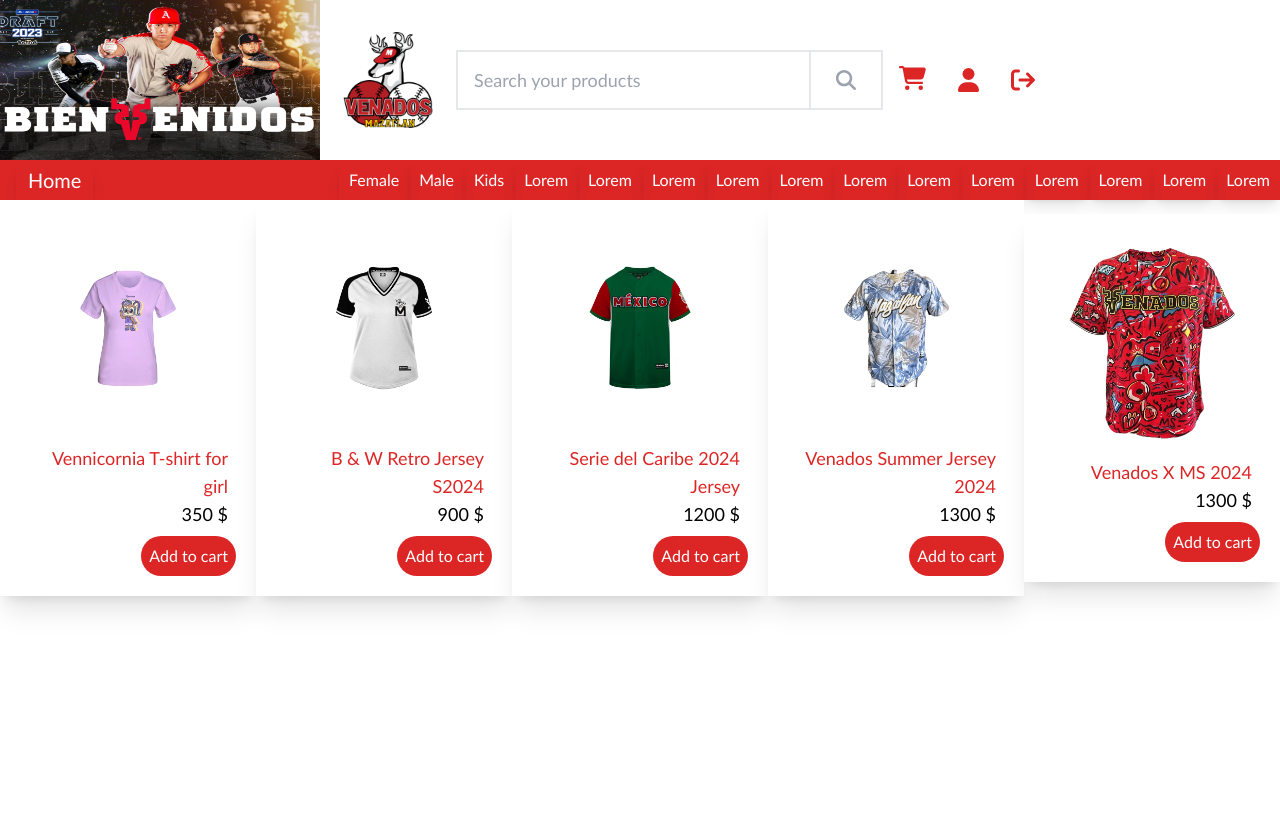
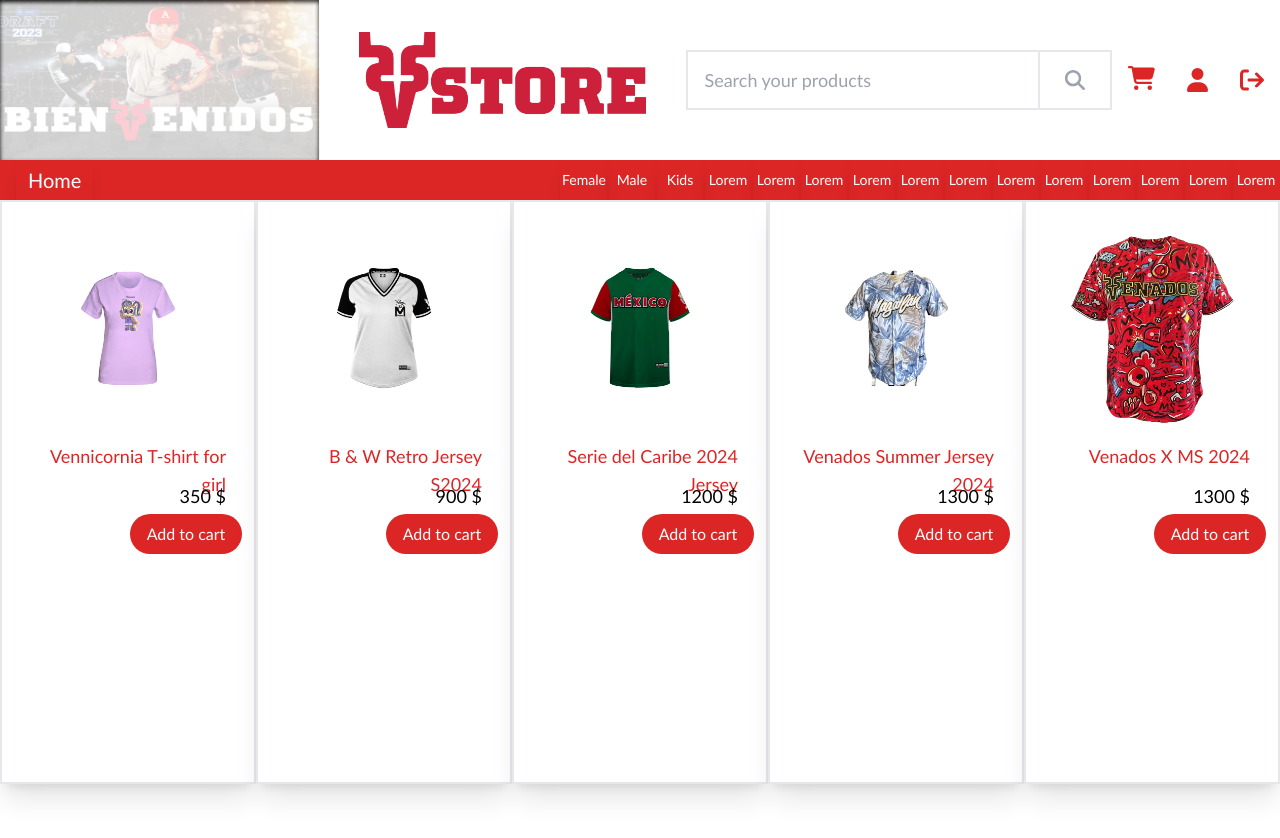
Before and after one commit to Kris1980k/shopping-cart, a React (Vite) app: page / in a window 1280 px wide. Shown: the top 838 px of the page. Before the commit the page ends 800 px from the top, so only its background shows below. Built offline with nearby package versions, Linux system fonts and the light colour scheme.

Commit message:
responsive design on everything

```diff
--- a/src/App.jsx
+++ b/src/App.jsx
@@ -62,7 +62,7 @@
     }
 
     function searchProductsByQuery (e) {
-        setSearchItem(e.target.value)
+        setSearchItem(e.target.value);
     }
 
     function addItem(i){
--- a/src/Components/SearchComponent.jsx
+++ b/src/Components/SearchComponent.jsx
@@ -25,25 +25,27 @@
         <>
         <header style={{'backgroundSize': "100% 100%"}} className='App-header  bg-cover'>
             <div className="search-bar bg-white px-4 py-2 flex items-center">
-            <div className="gallery  w-5/6 h-full shadow-black shadow-inner">
+            <div className="gallery xl:block lg:block md:block hidden w-5/6 h-full shadow-black shadow-inner">
                 <div className="img">
-                    <img className='gal-img' src="src/img/gallery/gallery_1.jpg" alt="" />
+                    <img className='gal-img prevent-select-img' src="src/img/gallery/gallery_1.jpg" alt="" />
                 </div>
                 <div className="img">
-                    <img className='gal-img' src="src/img/gallery/gallery_2.jpeg" alt="" />
+                    <img className='gal-img prevent-select-img' src="src/img/gallery/gallery_2.jpeg" alt="" />
                 </div>
                 <div className="img">
-                    <img className='gal-img' src="src/img/gallery/gallery_3.png" alt="" />
+                    <img className='gal-img prevent-select-img' src="src/img/gallery/gallery_3.png" alt="" />
                 </div>
                 <div className="img">
-                    <img className="gal-img" src="src/img/gallery/gallery_4.jpg" alt="" />
+                    <img className="gal-img prevent-select-img" src="src/img/gallery/gallery_4.jpg" alt="" />
                 </div>
                 <div className="img">
-                    <img className='gal-img' src="src/img/gallery/gallery_5.jpg" alt="" />
+                    <img className='gal-img prevent-select-img' src="src/img/gallery/gallery_5.jpg" alt="" />
                 </div>
             </div>
-            <img src="src\img\venados-logo.png" className='border-red-600 w-24 mx-5' alt="Venados logo" />
-                <div className='border-2 w-1/3 flex items-center'>
+            <img src="src\img\banner-venados.png" className='xl:block lg:block md:inline-block hidden border-red-600 prevent-select-img w-72 h-24 mx-10' alt="Venados logo" />
+            <img src="src\img\venados-logo.png" className='xl:hidden lg:hidden md:hidden sm:hidden block border-red-600 prevent-select-img w-32 h-20 mx-4' alt="Venados logo mobile" />
+                <div className='w-1/3'>
+                <div className='border-2 xl:flex lg:flex md:flex sm:flex hidden items-center '>
                     <input
                     type="text"
                     placeholder='Search your products'
@@ -57,6 +59,7 @@
                         </Link>
                     </div>
                 </div>
+                </div>
                 <Link to="/cart">
                     <FontAwesomeIcon icon={faCartShopping} className='text-red-600 h-6 px-4 hover:scale-125 transition-transform' />
                 </Link>
@@ -66,25 +69,25 @@
             <nav className='bg-red-600 text-white h-10 items-center '>
                 <div className='inline-block  h-full px-4 '>
                     <div className='flex p-3 h-full items-center hover:bg-red-700 transition-all shadow-lg hover:shadow-red-800'>
-                        <p className=' text-xl'>Home</p>
+                        <p className=' lg:text-xl md:text-sm'>Home</p>
                     </div>
                 </div>
                 <ul className='float-right h-full flex items-center'>
-                <li className='shadow-lg hover:shadow-red-800'>Female</li>
-                <li className='shadow-lg hover:shadow-red-800'> Male</li>
-                <li className='shadow-lg hover:shadow-red-800'> Kids</li>
-                <li className='shadow-lg hover:shadow-red-800'> Lorem</li>
-                <li className='shadow-lg hover:shadow-red-800'> Lorem</li>
-                <li className='shadow-lg hover:shadow-red-800'> Lorem</li>
-                <li className='shadow-lg hover:shadow-red-800'> Lorem</li>
-                <li className='shadow-lg hover:shadow-red-800'> Lorem</li>
-                <li className='shadow-lg hover:shadow-red-800'> Lorem</li>
-                <li className='shadow-lg hover:shadow-red-800'> Lorem</li>
-                <li className='shadow-lg hover:shadow-red-800'> Lorem</li>
-                <li className='shadow-lg hover:shadow-red-800'> Lorem</li>
-                <li className='shadow-lg hover:shadow-red-800'> Lorem</li>
-                <li className='shadow-lg hover:shadow-red-800'> Lorem</li>
-                <li className='shadow-lg hover:shadow-red-800'> Lorem</li>
+                <li className='md:text-sm md:w-10 md:px-6  shadow-lg hover:shadow-red-800'>Female</li>
+                <li className='md:text-sm md:w-10 md:px-6  shadow-lg hover:shadow-red-800'> Male</li>
+                <li className='md:text-sm md:w-10 md:px-6  shadow-lg hover:shadow-red-800'> Kids</li>
+                <li className='md:text-sm md:w-10 md:px-6  shadow-lg hover:shadow-red-800'> Lorem</li>
+                <li className='md:text-sm md:w-10 md:px-6  shadow-lg hover:shadow-red-800'> Lorem</li>
+                <li className='md:text-sm md:w-10 md:px-6  shadow-lg hover:shadow-red-800'> Lorem</li>
+                <li className='md:text-sm md:w-10 md:px-6  shadow-lg hover:shadow-red-800'> Lorem</li>
+                <li className='md:text-sm md:w-10 md:px-6  shadow-lg hover:shadow-red-800'> Lorem</li>
+                <li className='md:text-sm md:w-10 md:px-6  shadow-lg hover:shadow-red-800'> Lorem</li>
+                <li className='md:text-sm md:w-10 md:px-6  shadow-lg hover:shadow-red-800'> Lorem</li>
+                <li className='md:text-sm md:w-10 md:px-6  shadow-lg hover:shadow-red-800'> Lorem</li>
+                <li className='md:text-sm md:w-10 md:px-6  shadow-lg hover:shadow-red-800'> Lorem</li>
+                <li className='md:text-sm md:w-10 md:px-6  shadow-lg hover:shadow-red-800'> Lorem</li>
+                <li className='md:text-sm md:w-10 md:px-6  shadow-lg hover:shadow-red-800'> Lorem</li>
+                <li className='md:text-sm md:w-10 md:px-6  shadow-lg hover:shadow-red-800'> Lorem</li>
                 </ul>
             </nav>
         </header>
--- a/src/Components/ShowItems.jsx
+++ b/src/Components/ShowItems.jsx
@@ -2,16 +2,16 @@
 
 function ShowItems({filteredItems,addItemToCart}) {
     return (
-        <div className="product-list flex w-128 items-center">
+        <div className="product-list grid xl:grid-cols-5 md:grid-cols-5 sm:grid-cols-5 grid-cols-2 sm:w-128 w-full h-screen ">
             {
             filteredItems.length > 0 ?
                 filteredItems.map((i) => (
-                <div  className=' hover:scale-105 transition-transform prevent-select product shadow-xl w-1/5 bg-white p-3'  key={i.id}>
-                    <img className='prevent-select-img w-96' src={i.image} alt={i.name} />
-                    <h2 className='px-4 text-lg text-red-600 text-right'>{i.name}</h2>
-                    <h3 className='text-lg px-4 text-black text-right'>{i.price} $</h3>
+                <div  className='overflow-clip lg:hover:scale-105 transition-transform prevent-select product shadow-xl border-2  bg-white p-3 ' key={i.id}>
+                    <img className='prevent-select-img xl:w-full sm:w-52 xl:h-56:h-10' src={i.image} alt={i.name} />
+                    <h2 className='xl:text-lg sm:text-2xl  px-4 text-red-600 text-right w-full xl:h-8'>{i.name}</h2>
+                    <h3 className='xl:text-lg sm:text-2xl px-4 py-2  text-black text-right xl:h-10'>{i.price} $</h3>
 
-                    <button onClick={()=>{addItemToCart(i)}} className='bg-red-600 text-white p-2 m-2 rounded-3xl float-right hover:shadow-lg hover:shadow-black/50 hover:bg-red-700'>Add to cart</button>
+                    <button onClick={()=>{addItemToCart(i)}} className='bg-red-600 text-white p-2 m-auto rounded-3xl float-right hover:shadow-lg hover:shadow-black/50 hover:bg-red-700 xl:w-28 lg:w-full sm:w-32 text-center'>Add to cart</button>
                 </div>
                 )) :
                     <div className='h-96'>
--- a/tailwind.config.js
+++ b/tailwind.config.js
@@ -7,7 +7,8 @@
   theme: {
     extend: {
       backgroundImage:{
-        'banner':"url('src/img/banner.png')"
+        'banner':"url('src/img/banner.png')",
+        'venados-shop':"url('src/img/banner-venados.png')"
       }
     },
   },
```
Also changed, not shown: src/img/banner-venados.png (added).
